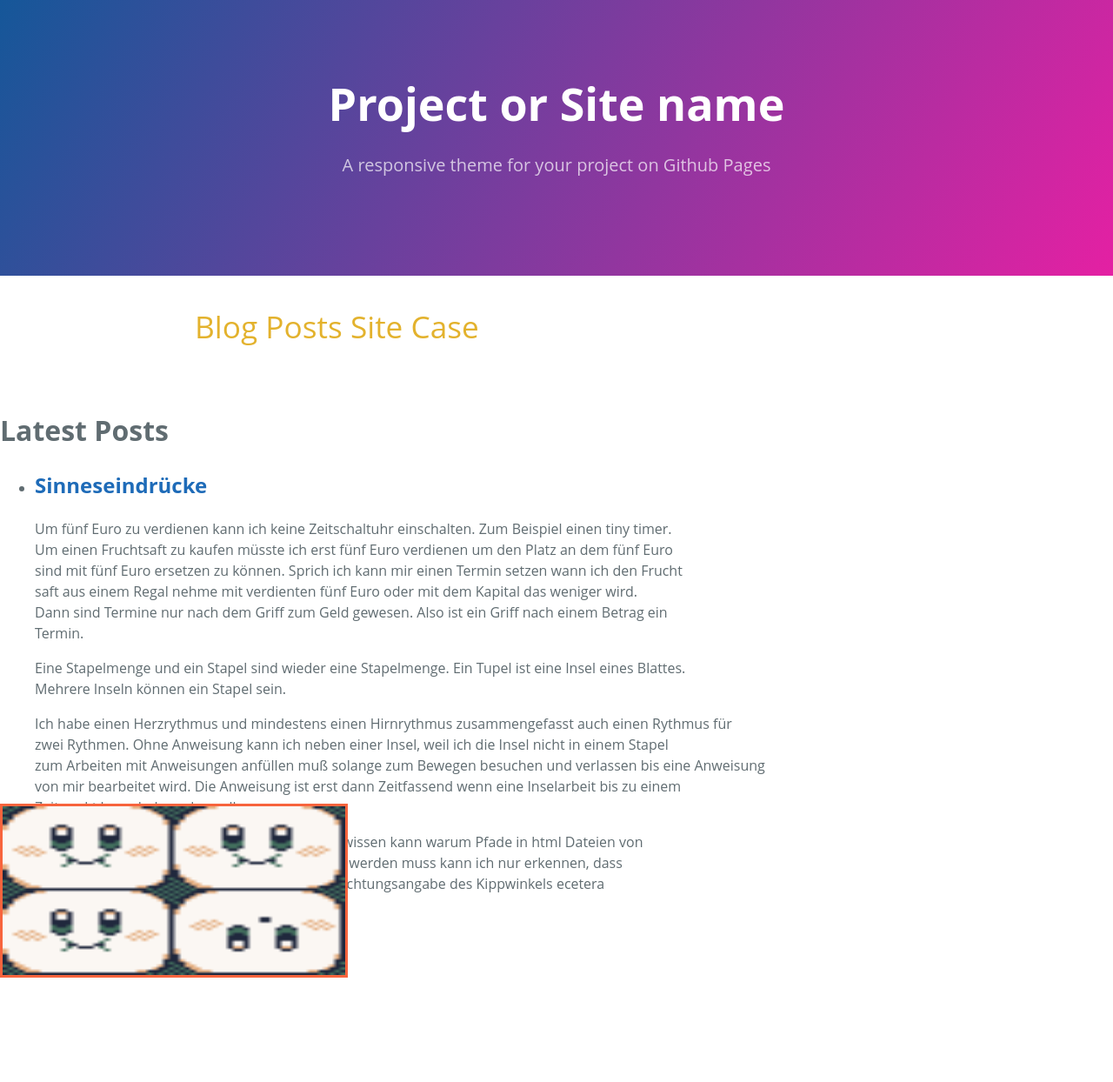
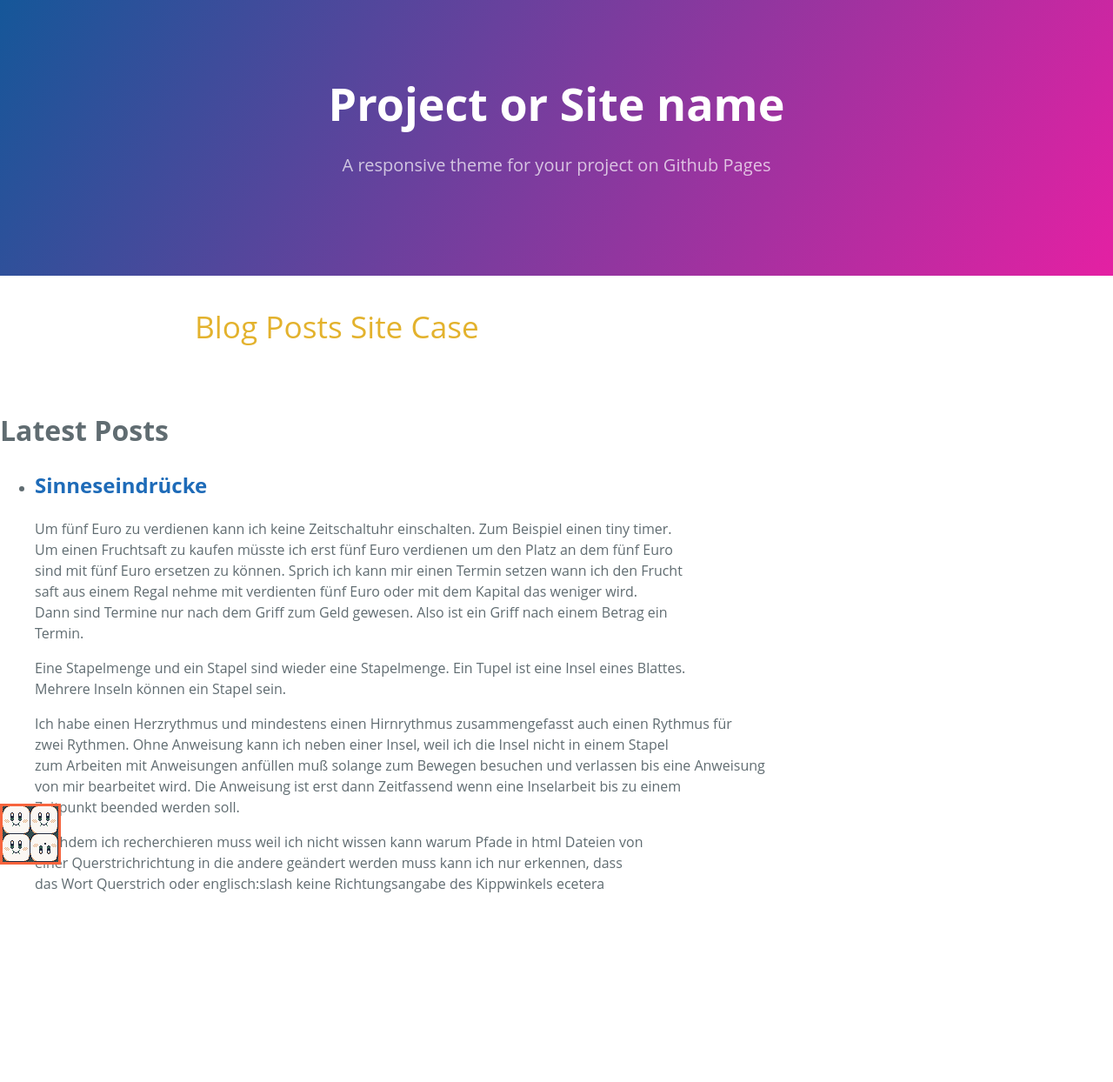
Before and after one commit to ledlightjungledStefan/Osterei, a Jekyll site: the page built from blog.html, in a window 1280 px wide. Shown: the whole page at 87% size. Built offline with Jekyll 4.4.1, drawn with Linux system fonts in a browser that asks for light colours; after the commit the page ends 1114 px from its top, so only the background shows below that.

Commit message:
Update default.html

```diff
--- a/_layouts/default.html
+++ b/_layouts/default.html
@@ -10,8 +10,6 @@
 .clearviewH {
   position: relative;
   top: -120px;
-  width: 400px;
-  height: 200px;
   border: 3px solid #F7643D;
 }
 </style>
```
